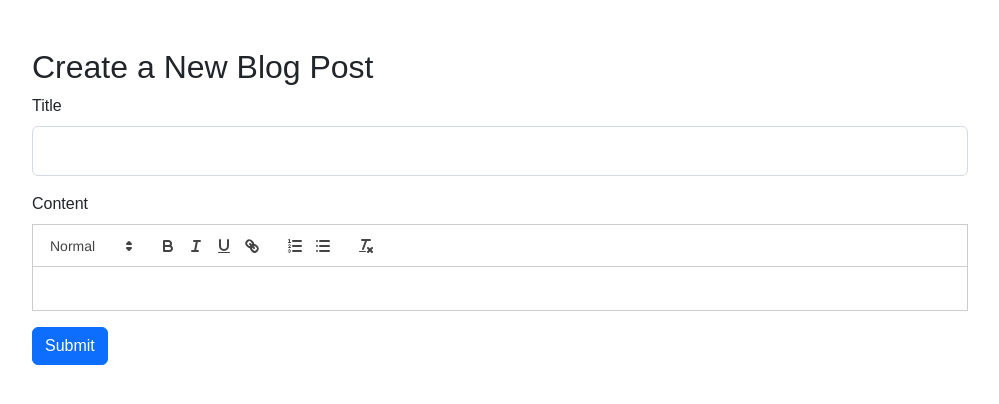
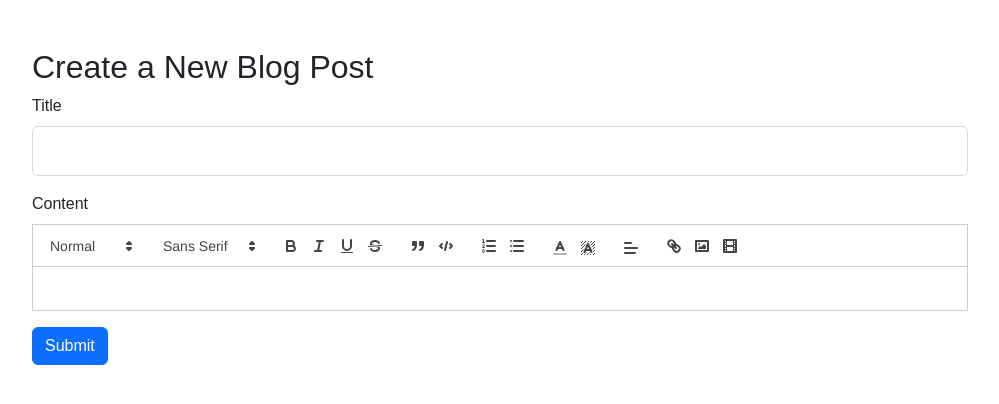
Before and after one commit to pujan789/Blog-website, a React (Create React App) app in the folder client/: page /create in a window 1280 px wide. Shown: the top 404 px of the page, without its empty margins (140-1139 px from the left). Built offline with nearby package versions, Linux system fonts and the light colour scheme.

Commit message:
Made blog post using frontend.

```diff
--- a/client/src/pages/BlogPost.jsx
+++ b/client/src/pages/BlogPost.jsx
@@ -161,7 +161,7 @@ const BlogPost = () => {
       </nav>
       <div className="container mt-5">
         <div className="row">
-          <div className="col-lg-8 mx-auto">
+          <div className="col-lg-9 mx-auto">
             <h1 className="display-4 mb-5 title">{post.postTitle}</h1>
 
             <div
--- a/client/src/pages/CreateBlog.jsx
+++ b/client/src/pages/CreateBlog.jsx
@@ -6,16 +6,42 @@ import { useNavigate } from 'react-router-dom';
 
 
 const CreateBlog = () => {
-  const [title, setTitle] = useState('');
-  const [content, setContent] = useState('');
+  const [postTitle, setTitle] = useState('');
+  const [postBody, setContent] = useState('');
   const navigate = useNavigate();
+
+  const modules = {
+    toolbar: [
+      [{ 'header': [1, 2, 3, 4, 5, 6, false] }],
+      [{ 'font': [] }],
+      ['bold', 'italic', 'underline', 'strike'],        // toggled buttons
+      ['blockquote', 'code-block'],
+
+      [{ 'list': 'ordered'}, { 'list': 'bullet' }],
+
+
+      [{ 'color': [] }, { 'background': [] }],          // dropdown with defaults from theme
+      [{ 'align': [] }],
+
+      ['link', 'image', 'video']                         // link and image, video
+    ],
+  };
+
+  const formats = [
+    'header', 'font', 'size',
+    'bold', 'italic', 'underline', 'strike', 'blockquote',
+    'list', 'bullet', 'indent',
+    'link', 'image', 'video',
+    'color', 'background', 'align', 'direction', 'code-block'
+  ];
+
 
   const handleSubmit = async (e) => {
     e.preventDefault();
     try {
       // Assuming your API endpoint for creating a post is /api/posts
-      await axios.post('http://localhost:4000/api/posts', { title, content }, { withCredentials: true });
-      navigate('/'); // Redirect to home or blog list page after posting
+      await axios.post('http://localhost:4000/blog', { postTitle, postBody }, { withCredentials: true });
+      navigate('/profile');
     } catch (error) {
       console.error('Failed to create post:', error);
     }
@@ -31,14 +57,20 @@ const CreateBlog = () => {
             type="text"
             className="form-control"
             id="titleInput"
-            value={title}
+            value={postTitle}
             onChange={(e) => setTitle(e.target.value)}
             required
           />
         </div>
         <div className="mb-3">
           <label htmlFor="contentInput" className="form-label">Content</label>
-          <ReactQuill theme="snow" value={content} onChange={setContent} />
+          <ReactQuill
+  theme="snow"
+  value={postBody}
+  onChange={setContent}
+  modules={modules}
+  formats={formats}
+/>
         </div>
         <button type="submit" className="btn btn-primary">Submit</button>
       </form>
--- a/client/src/styles/blogPage.css
+++ b/client/src/styles/blogPage.css
@@ -3,9 +3,7 @@
   font-size: 60px;
 }
 
-.blog-post-content {
-  /* If you need specific font styling, add here, otherwise remove this class if 'font: optional;' was a placeholder */
-}
+
 
 /* User interaction section styling, including likes and comments indicators */
 .user-interaction-section {
```
